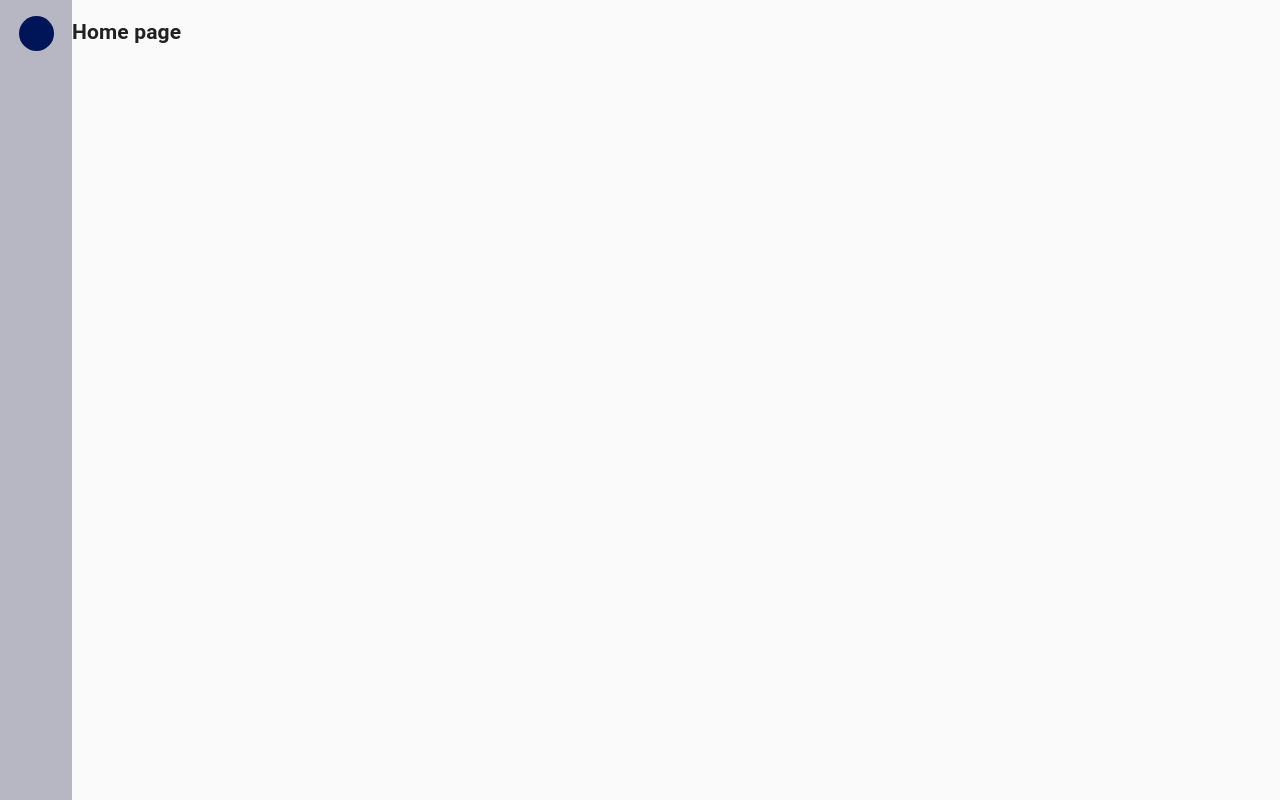
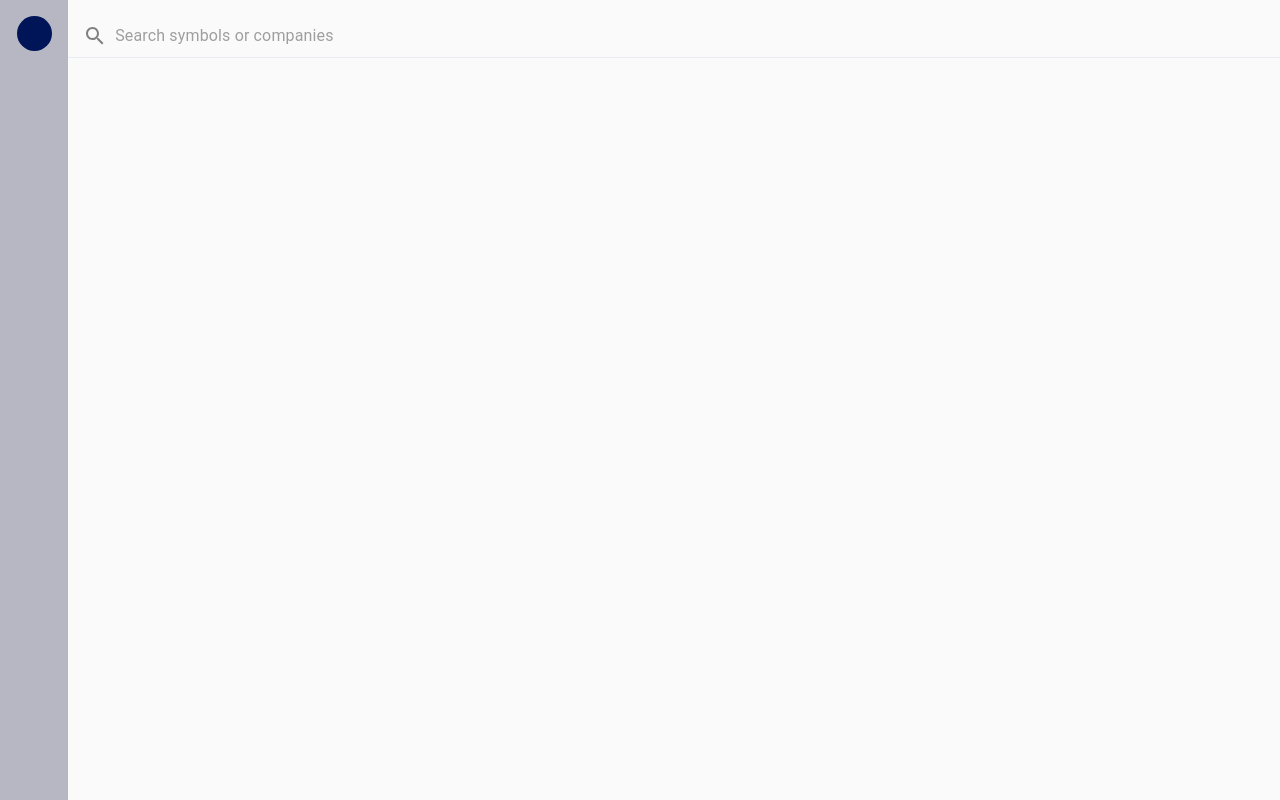
Before and after one commit to a-lukianenko/orbis, a React (Create React App) app: page / in a window 1280 px wide. Built offline with nearby package versions, Linux system fonts and the light colour scheme.

Commit message:
add `SearchBar`

```diff
--- a/package.json
+++ b/package.json
@@ -4,6 +4,7 @@
   "private": true,
   "dependencies": {
     "@material-ui/core": "^4.12.3",
+    "@material-ui/icons": "^4.11.2",
     "@reduxjs/toolkit": "^1.5.1",
     "@testing-library/jest-dom": "^4.2.4",
     "@testing-library/react": "^9.3.2",
@@ -18,7 +19,7 @@
     "react-dom": "^17.0.2",
     "react-redux": "^7.2.0",
     "react-scripts": "4.0.3",
-    "typescript": "~4.1.5"
+    "typescript": "^4.5.2"
   },
   "scripts": {
     "start": "react-scripts start",
--- /dev/null
+++ b/src/components/SearchBar/index.tsx
@@ -0,0 +1,26 @@
+import InputAdornment from "@material-ui/core/InputAdornment/InputAdornment";
+import TextField from "@material-ui/core/TextField";
+import SearchIcon from "@material-ui/icons/Search";
+import { useTextFieldStyles, useIconStyles } from "./styles";
+
+export const SearchBar = () => {
+  const classesTextField = useTextFieldStyles();
+  const classesIcon = useIconStyles();
+
+  return (
+    <TextField
+      placeholder='Search symbols or companies'
+      fullWidth
+      classes={classesTextField}
+      InputProps={{
+        startAdornment: (
+          <InputAdornment position='start'>
+            <SearchIcon color='primary' classes={classesIcon} />
+          </InputAdornment>
+        ),
+
+        disableUnderline: true,
+      }}
+    />
+  );
+};
--- /dev/null
+++ b/src/components/SearchBar/styles.ts
@@ -0,0 +1,16 @@
+import makeStyles from "@material-ui/core/styles/makeStyles";
+
+export const useTextFieldStyles = makeStyles({
+  root: {
+    marginTop: 20,
+    paddingLeft: 15,
+    paddingBottom: 5,
+    borderBottom: "1px solid #E9ECF4",
+  },
+});
+
+export const useIconStyles = makeStyles({
+  colorPrimary: {
+    color: "grey",
+  },
+});
--- a/src/pages/home/index.tsx
+++ b/src/pages/home/index.tsx
@@ -1,7 +1,12 @@
+import { SearchBar } from "components/SearchBar";
+import { useStyles } from "./styles";
+
 export const HomePage = () => {
+  const { main } = useStyles();
+
   return (
-    <main>
-      <h2>Home page</h2>
+    <main className={main}>
+      <SearchBar />
     </main>
   );
 };
--- /dev/null
+++ b/src/pages/home/styles.ts
@@ -0,0 +1,7 @@
+import { makeStyles } from "@material-ui/core/styles";
+
+export const useStyles = makeStyles({
+  main: {
+    width: "100%",
+  },
+});
```
Also changed, not shown: 1 other file (tests, documents, lock files or other folders).
